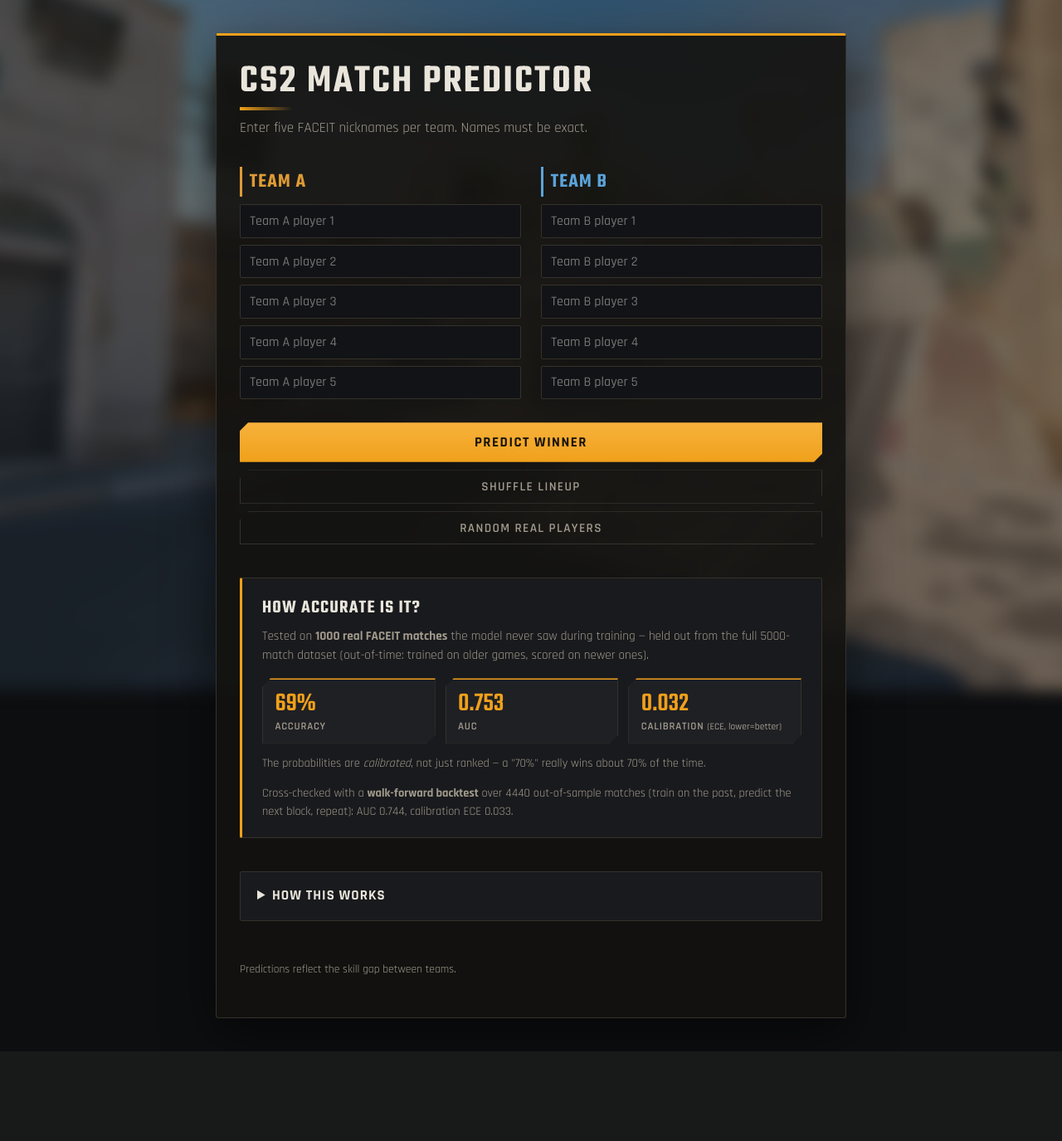
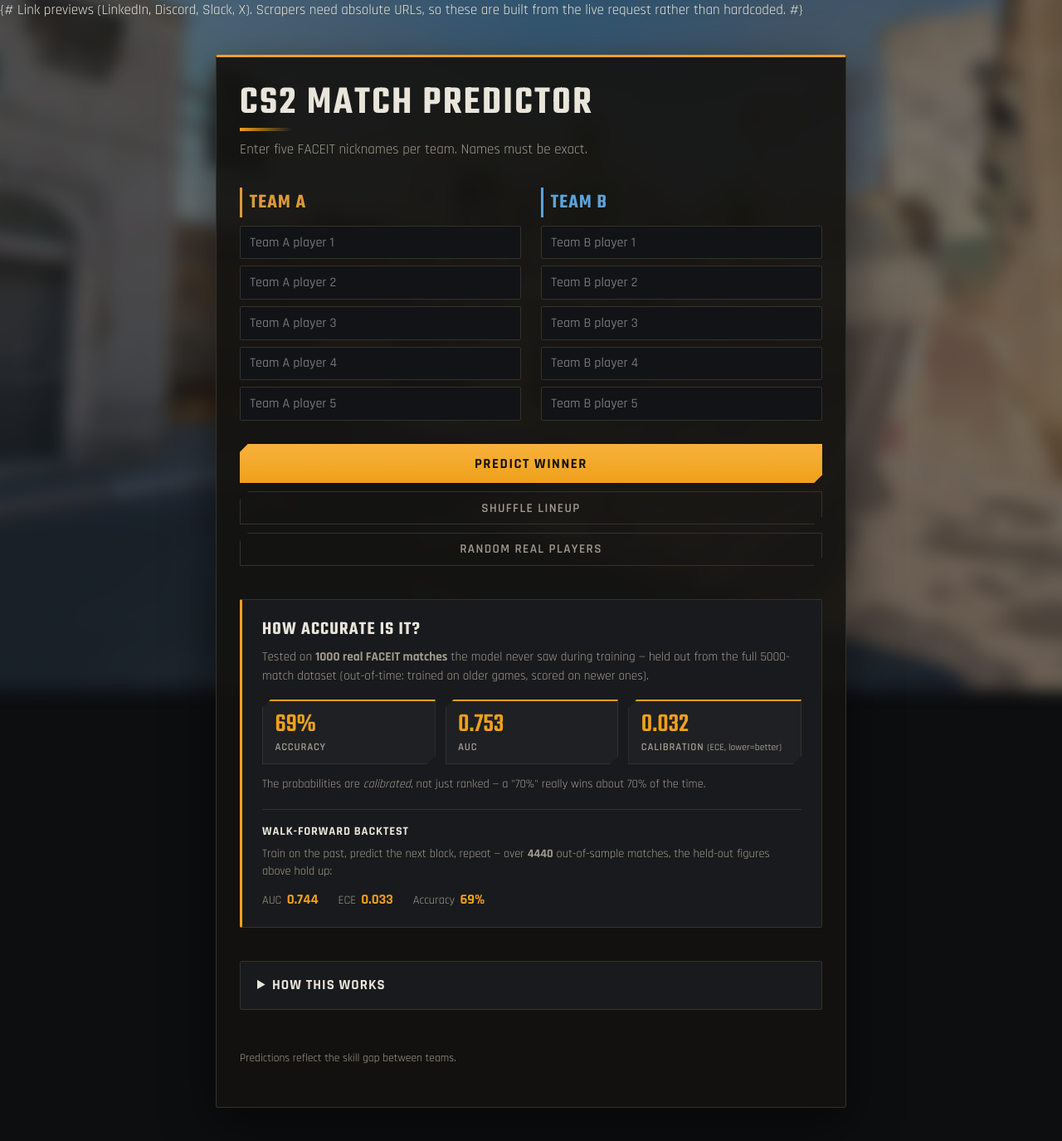
Before and after one commit to icylapras/cs2-match-predictor, a Django app: page / in a window 1280 px wide. Shown: the whole page at 83% size. Before the commit the page ends 1267 px from the top, so only its background shows below. Run offline with Django 5.2, Linux system fonts and the light colour scheme; data that the repository does not hold is empty.

Commit message:
404 and styles

```diff
--- a/predictor/templates/predictor/base.html
+++ b/predictor/templates/predictor/base.html
@@ -4,7 +4,24 @@
 <head>
     <meta charset="utf-8">
     <meta name="viewport" content="width=device-width, initial-scale=1">
-    <title>CS2 Match Predictor</title>
+    <title>{% block title %}CS2 Match Predictor{% endblock %}</title>
+    {# Keep meta content on one line — some link scrapers parse it with naive regexes. #}
+    <meta name="description" content="Predict a Counter-Strike 2 match from ten FACEIT usernames. A leakage-safe, out-of-time-validated model returns a calibrated win probability.">
+
+    {# Link previews (LinkedIn, Discord, Slack, X). Scrapers need absolute
+       URLs, so these are built from the live request rather than hardcoded. #}
+    <meta property="og:type" content="website">
+    <meta property="og:site_name" content="CS2 Match Predictor">
+    <meta property="og:title" content="CS2 Match Predictor">
+    <meta property="og:description" content="Predict a Counter-Strike 2 match from ten FACEIT usernames — a calibrated win probability from a leakage-safe model.">
+    <meta property="og:url" content="{{ request.build_absolute_uri }}">
+    <meta property="og:image" content="{{ request.scheme }}://{{ request.get_host }}{% static 'predictor/og-image.jpg' %}">
+    <meta property="og:image:width" content="1200">
+    <meta property="og:image:height" content="675">
+    <meta property="og:image:alt" content="The CS2 Match Predictor app showing a predicted match result">
+    <meta name="twitter:card" content="summary_large_image">
+
+    <link rel="icon" href="{% static 'predictor/favicon.svg' %}" type="image/svg+xml">
     <link rel="preconnect" href="https://fonts.googleapis.com">
     <link rel="preconnect" href="https://fonts.gstatic.com" crossorigin>
     <link rel="stylesheet" href="https://fonts.googleapis.com/css2?family=Rajdhani:wght@400;500;600;700&family=Teko:wght@500;600&display=swap">
@@ -13,7 +30,8 @@
 <body>
     <main class="container">
         <h1>CS2 Match Predictor</h1>
-        <p class="subtitle">Enter five FACEIT nicknames per team. Names must be exact.</p>
+        {% block subtitle %}<p class="subtitle">Enter five FACEIT nicknames per team.
+            Names must be exact.</p>{% endblock %}
         {% block content %}{% endblock %}
         <footer>
             Predictions reflect the skill gap between teams.
--- a/predictor/templates/predictor/index.html
+++ b/predictor/templates/predictor/index.html
@@ -125,10 +125,17 @@
     <p class="tr-note">The probabilities are <em>calibrated</em>, not just ranked — a "70%" really
         wins about 70% of the time.</p>
     {% if metrics.walk_forward %}
-    <p class="tr-note">Cross-checked with a <strong>walk-forward backtest</strong> over
-        {{ metrics.walk_forward.n_oos }} out-of-sample matches (train on the past, predict the
-        next block, repeat): AUC {{ metrics.walk_forward.model.auc }}, calibration ECE
-        {{ metrics.walk_forward.model.ece }}.</p>
+    <div class="tr-backtest">
+        <h4>Walk-forward backtest</h4>
+        <p>Train on the past, predict the next block, repeat — over
+            <strong>{{ metrics.walk_forward.n_oos }}</strong> out-of-sample matches,
+            the held-out figures above hold up:</p>
+        <p class="tr-backtest-figures">
+            <span>AUC <strong>{{ metrics.walk_forward.model.auc }}</strong></span>
+            <span>ECE <strong>{{ metrics.walk_forward.model.ece }}</strong></span>
+            <span>Accuracy <strong>{{ metrics.walk_forward.model.accuracy_pct }}%</strong></span>
+        </p>
+    </div>
     {% endif %}
 </section>
 {% endif %}
--- a/static/predictor/style.css
+++ b/static/predictor/style.css
@@ -255,6 +255,31 @@ th { color: var(--muted); font-weight: 600; text-transform: uppercase; letter-sp
 }
 .tr-stat-label .tr-small { font-weight: 500; font-size: 0.72rem; text-transform: none; letter-spacing: normal; }
 .track-record .tr-note { color: var(--muted); font-size: 0.9rem; margin: 0.9rem 0 0; }
+/* Second, independent validation — given its own block so it reads as a
+   separate check rather than a footnote to the headline numbers. */
+.tr-backtest {
+    margin-top: 1.1rem; padding-top: 1rem;
+    border-top: 1px solid var(--line);
+}
+.tr-backtest h4 { margin: 0 0 0.35rem; color: var(--text); font-size: 0.9rem; }
+.tr-backtest p { color: var(--muted); font-size: 0.9rem; margin: 0; }
+.tr-backtest-figures {
+    display: flex; flex-wrap: wrap; gap: 0.4rem 1.5rem;
+    margin-top: 0.6rem !important;
+}
+.tr-backtest-figures strong {
+    color: var(--accent); font-variant-numeric: tabular-nums;
+    font-size: 1.05rem; margin-left: 0.15rem;
+}
+
+.notfound { text-align: center; padding: 2rem 0 3rem; }
+.notfound-code {
+    font-family: "Teko", "Rajdhani", sans-serif; font-size: 5rem; line-height: 1;
+    color: var(--accent); margin: 0;
+}
+.notfound h2 { margin: 0.2rem 0 0.6rem; }
+.notfound p { color: var(--muted); margin: 0 0 0.6rem; }
+.notfound-link { color: var(--accent); font-weight: 600; }
 
 .how-it-works {
     margin-top: 2.5rem;
```
Also changed, not shown: README.md.
